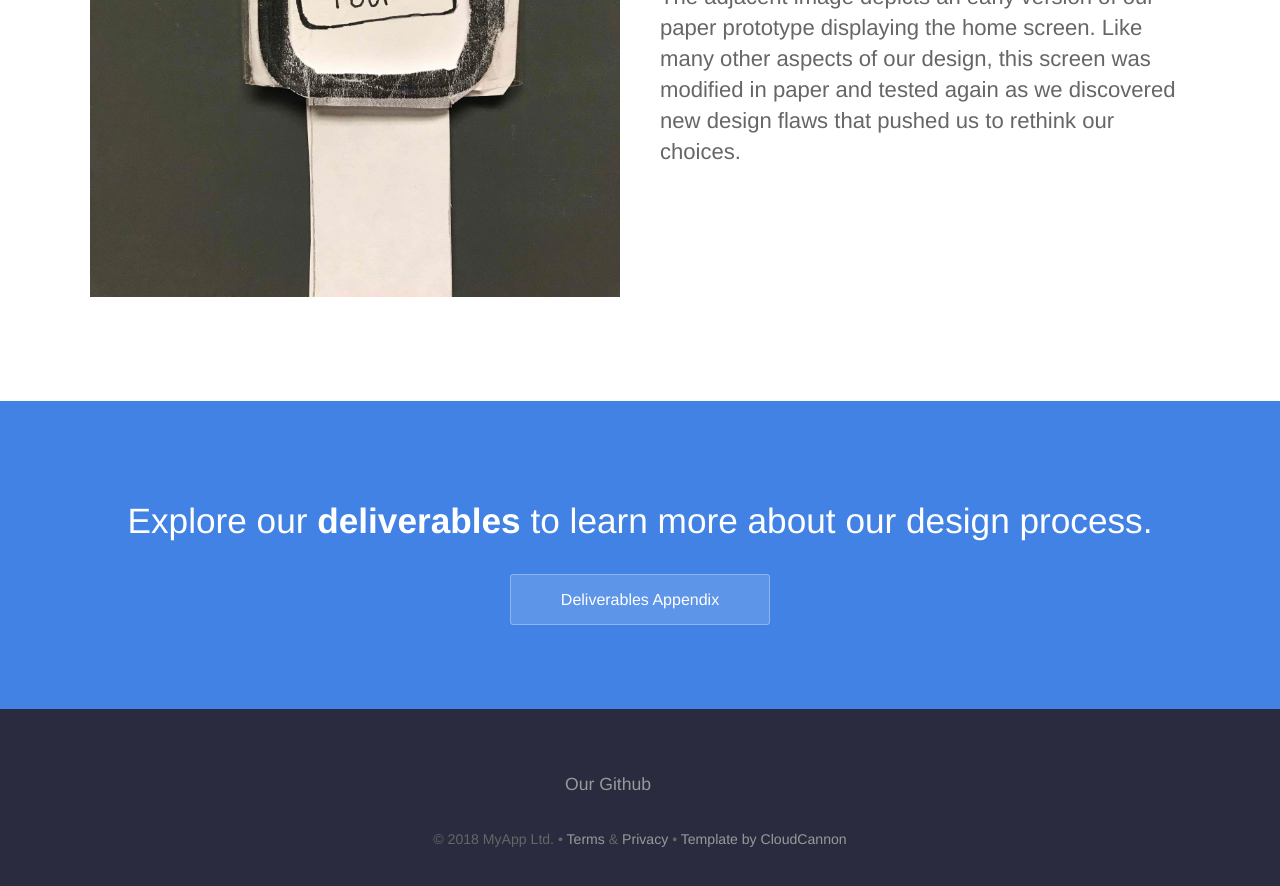
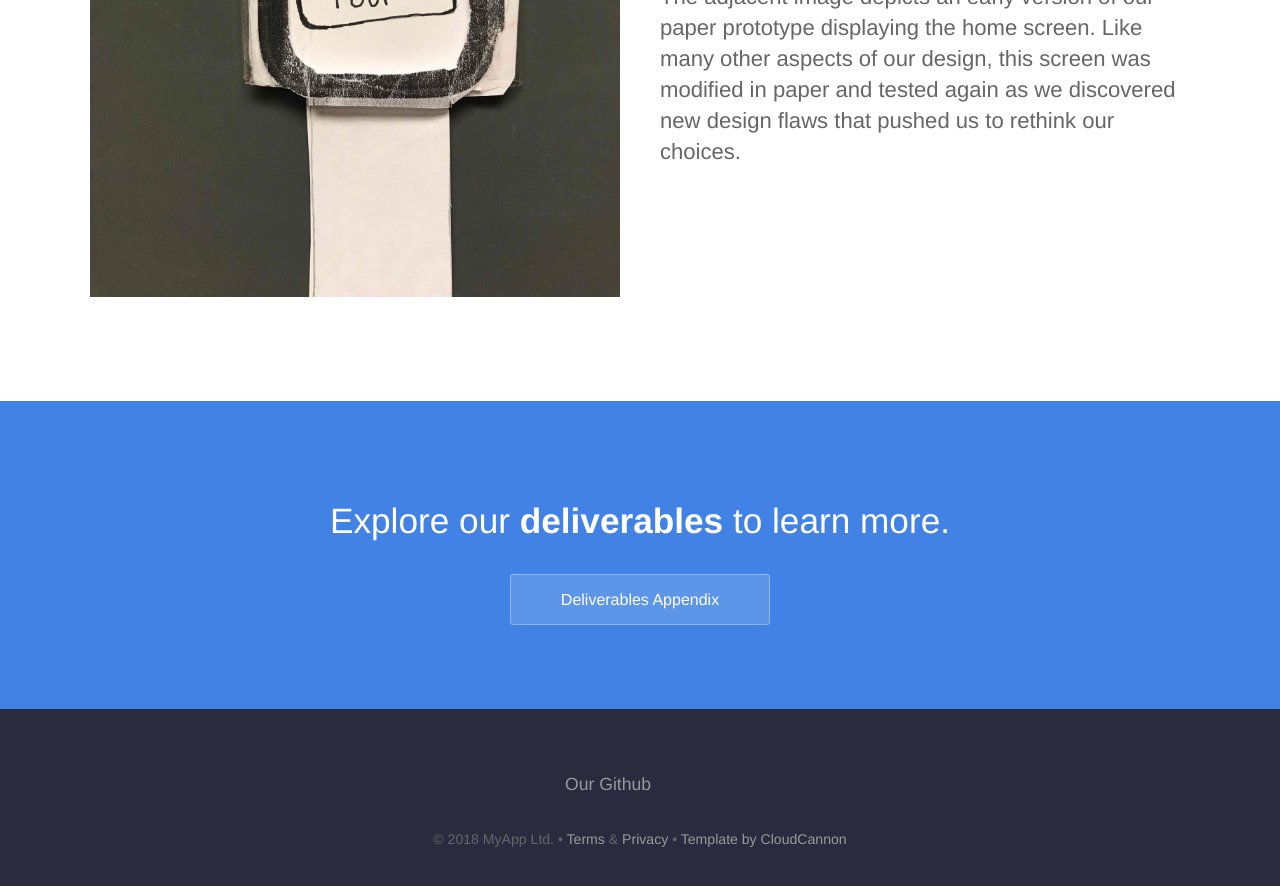
Before and after one commit to krtejeda/PersonalCuraTour, a Jekyll site: the page built from index.html, in a window 1280 px wide and 900 px high, scrolled down 3025 px. Shown: the top 886 px of the window. Built offline with Jekyll 4.4.1, drawn with Linux system fonts in a browser that asks for light colours.

Commit message:
Update index.html

```diff
--- a/index.html
+++ b/index.html
@@ -76,7 +76,7 @@ description: Your museum experience, a bit more guided
 
 
 	<section class="bottom-cta">
-		<h2 class="editable">Explore our <strong>deliverables</strong> to learn more about our design process.</h2>
+		<h2 class="editable">Explore our <strong>deliverables</strong> to learn more.</h2>
 		<div class="button alt"><a href="https://krtejeda.github.io/PersonalCuraTour/Appendix/">Deliverables Appendix</a></div>
 	</section>
 </div>
```
